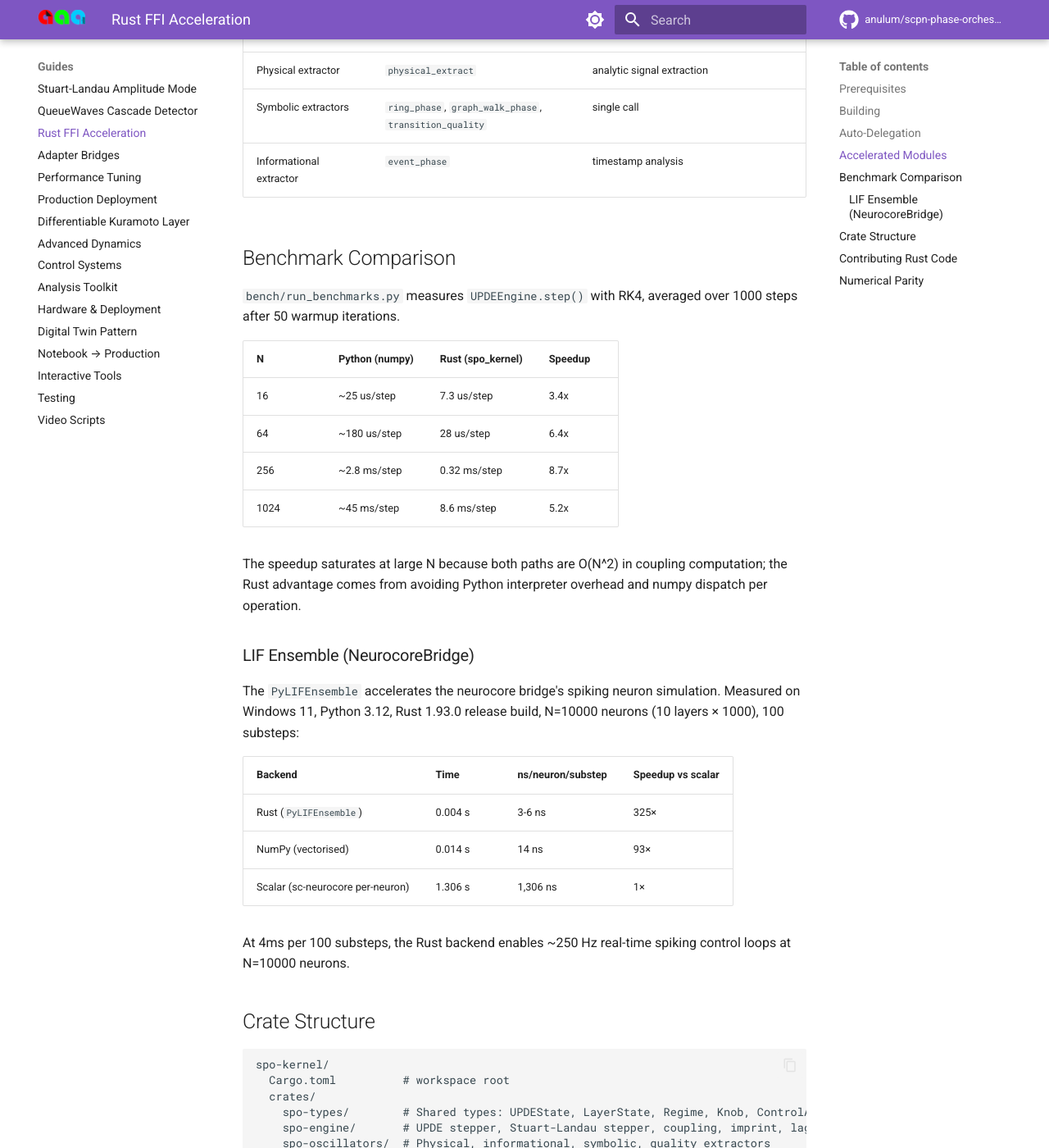
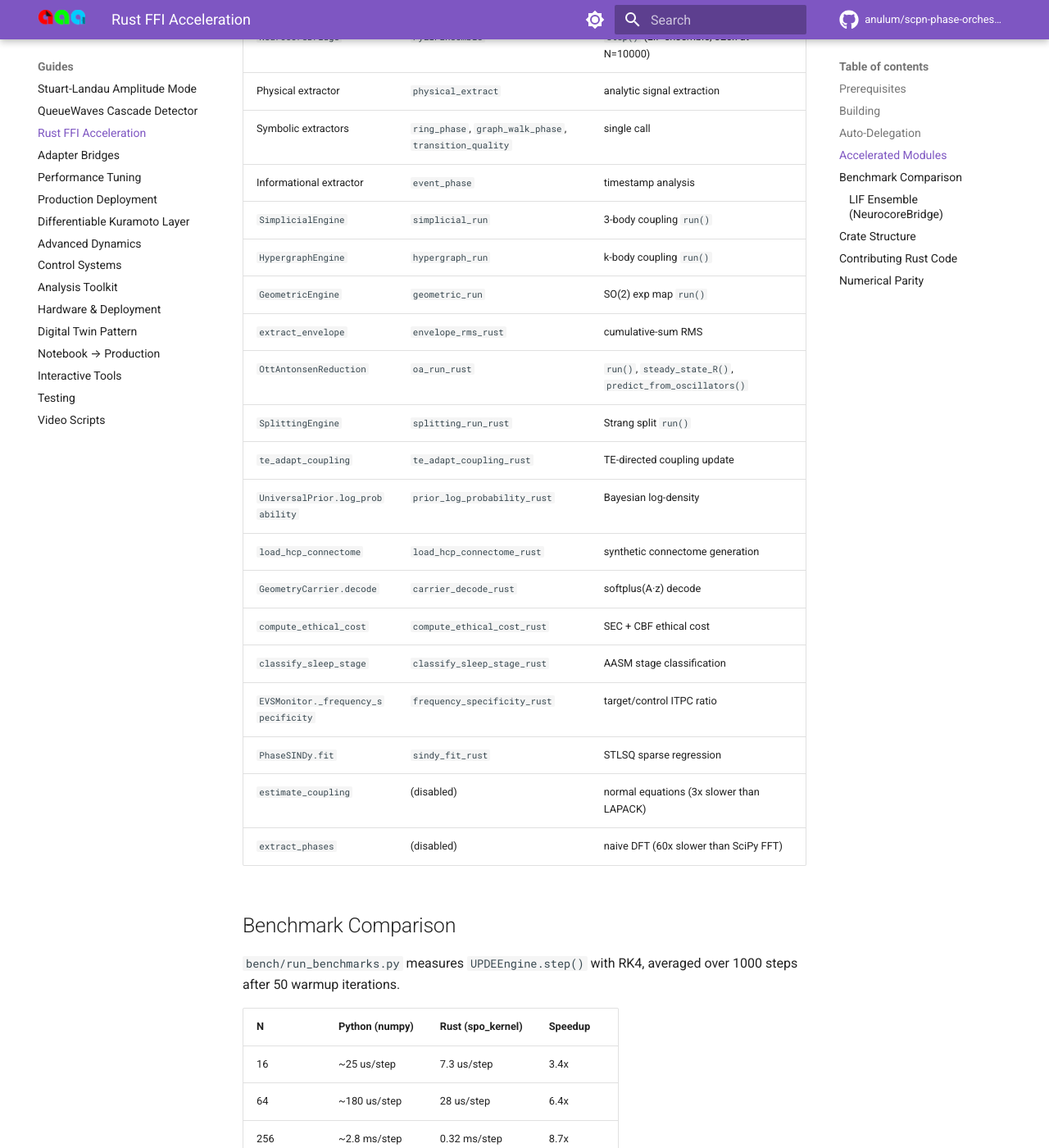
Before and after one commit to anulum/scpn-phase-orchestrator, an MkDocs documentation site: the page built from docs/guide/rust_ffi.md, in a window 1280 px wide and 1400 px high, scrolled down 1946 px. Shown: the whole window at 82% size. Built offline with MkDocs 1.6.1 and Material for MkDocs 9.7.7, drawn with Linux system fonts in a browser that asks for light colours; comment, search, counter and statistics services are not loaded; some of the changed text lies outside the part shown.

Commit message:
docs: update cross-references for 53 Rust engine modules
- mkdocs.yml: add 17 new API doc pages to navigation
- README.md: version 0.5.0, 53 Rust modules, 567 Rust tests
- ARCHITECTURE.md: 12 engine variants, 53 spo-engine modules
- docs/guide/rust_ffi.md: +17 modules in Accelerated Modules table
- docs/reference/api/index.md: +SSGF, +Autotune in module index
- docs/reference/api/ssgf.md: +carrier, +ethical in Metric Parity
- docs/index.md: updated status badge counts
- CHANGELOG.md: Rust path expansion entry

Co-Authored-By: Arcane Sapience <protoscience@anulum.li>

```diff
--- a/docs/guide/rust_ffi.md
+++ b/docs/guide/rust_ffi.md
@@ -1,9 +1,10 @@
 # Rust FFI Acceleration
 
-The `spo-kernel` Rust workspace provides 5-10x speedup for UPDE integration,
-coupling construction, imprint modulation, and supervisor logic. Python classes
-auto-detect the compiled `spo_kernel` module and delegate transparently -- no
-code changes needed.
+The `spo-kernel` Rust workspace provides 2-96x speedup across 53 engine
+modules spanning UPDE integration, coupling construction, imprint modulation,
+supervisor logic, SSGF geometry control, monitor observers, and autotune
+pipelines. Python classes auto-detect the compiled `spo_kernel` module and
+delegate transparently — no code changes needed.
 
 ## Prerequisites
 
@@ -64,6 +65,22 @@
 | Physical extractor | `physical_extract` | analytic signal extraction |
 | Symbolic extractors | `ring_phase`, `graph_walk_phase`, `transition_quality` | single call |
 | Informational extractor | `event_phase` | timestamp analysis |
+| `SimplicialEngine` | `simplicial_run` | 3-body coupling `run()` |
+| `HypergraphEngine` | `hypergraph_run` | k-body coupling `run()` |
+| `GeometricEngine` | `geometric_run` | SO(2) exp map `run()` |
+| `extract_envelope` | `envelope_rms_rust` | cumulative-sum RMS |
+| `OttAntonsenReduction` | `oa_run_rust` | `run()`, `steady_state_R()`, `predict_from_oscillators()` |
+| `SplittingEngine` | `splitting_run_rust` | Strang split `run()` |
+| `te_adapt_coupling` | `te_adapt_coupling_rust` | TE-directed coupling update |
+| `UniversalPrior.log_probability` | `prior_log_probability_rust` | Bayesian log-density |
+| `load_hcp_connectome` | `load_hcp_connectome_rust` | synthetic connectome generation |
+| `GeometryCarrier.decode` | `carrier_decode_rust` | softplus(A·z) decode |
+| `compute_ethical_cost` | `compute_ethical_cost_rust` | SEC + CBF ethical cost |
+| `classify_sleep_stage` | `classify_sleep_stage_rust` | AASM stage classification |
+| `EVSMonitor._frequency_specificity` | `frequency_specificity_rust` | target/control ITPC ratio |
+| `PhaseSINDy.fit` | `sindy_fit_rust` | STLSQ sparse regression |
+| `estimate_coupling` | (disabled) | normal equations (3x slower than LAPACK) |
+| `extract_phases` | (disabled) | naive DFT (60x slower than SciPy FFT) |
 
 ## Benchmark Comparison
 
@@ -103,7 +120,7 @@
   Cargo.toml          # workspace root
   crates/
     spo-types/        # Shared types: UPDEState, LayerState, Regime, Knob, ControlAction
-    spo-engine/       # UPDE stepper, Stuart-Landau stepper, coupling, imprint, lags, PAC, LIF ensemble
+    spo-engine/       # 53 modules: UPDE (12 engines), coupling (11), monitors (14), SSGF (3), autotune (4), + support
     spo-oscillators/  # Physical, informational, symbolic, quality extractors
     spo-supervisor/   # Boundaries, coherence, policy, projector, regime manager
     spo-ffi/          # PyO3 bindings (this is what maturin builds)
--- a/mkdocs.yml
+++ b/mkdocs.yml
@@ -104,10 +104,29 @@
       - Core & Exceptions: reference/api/core.md
       - Binding: reference/api/binding.md
       - UPDE Engine: reference/api/upde.md
+      - "UPDE — Simplicial (3-body)": reference/api/upde_simplicial.md
+      - "UPDE — Hypergraph (k-body)": reference/api/upde_hypergraph.md
+      - "UPDE — Geometric (SO(2))": reference/api/upde_geometric.md
+      - "UPDE — Envelope (RMS)": reference/api/upde_envelope.md
+      - "UPDE — Ott-Antonsen Reduction": reference/api/upde_reduction.md
+      - "UPDE — Strang Splitting": reference/api/upde_splitting.md
       - Oscillators: reference/api/oscillators.md
       - Coupling: reference/api/coupling.md
+      - "Coupling — TE Adaptive": reference/api/coupling_te_adaptive.md
+      - "Coupling — Universal Prior": reference/api/coupling_prior.md
+      - "Coupling — HCP Connectome": reference/api/coupling_connectome.md
       - Supervisor: reference/api/supervisor.md
       - Monitor: reference/api/monitor.md
+      - "Monitor — Sleep Staging": reference/api/monitor_sleep_staging.md
+      - "Monitor — EVS (Entrainment)": reference/api/monitor_evs.md
+      - SSGF: reference/api/ssgf.md
+      - "SSGF — Geometry Carrier": reference/api/ssgf_carrier.md
+      - "SSGF — Ethical Cost (C15)": reference/api/ssgf_ethical.md
+      - Autotune:
+          - "Phase-SINDy": reference/api/autotune_sindy.md
+          - "Coupling Estimation": reference/api/autotune_coupling_est.md
+          - "Phase Extraction (Hilbert)": reference/api/autotune_phase_extract.md
+          - "Frequency Identification (DMD)": reference/api/autotune_freq_id.md
       - Actuation: reference/api/actuation.md
       - Imprint: reference/api/imprint.md
       - Drivers: reference/api/drivers.md
```
Also changed, not shown: ARCHITECTURE.md (+22 -11 lines), CHANGELOG.md (+9 -0 lines), README.md (+3 -3 lines), docs/index.md (+1 -1 lines), docs/reference/api/index.md (+2 -0 lines), docs/reference/api/ssgf.md (+2 -0 lines).
